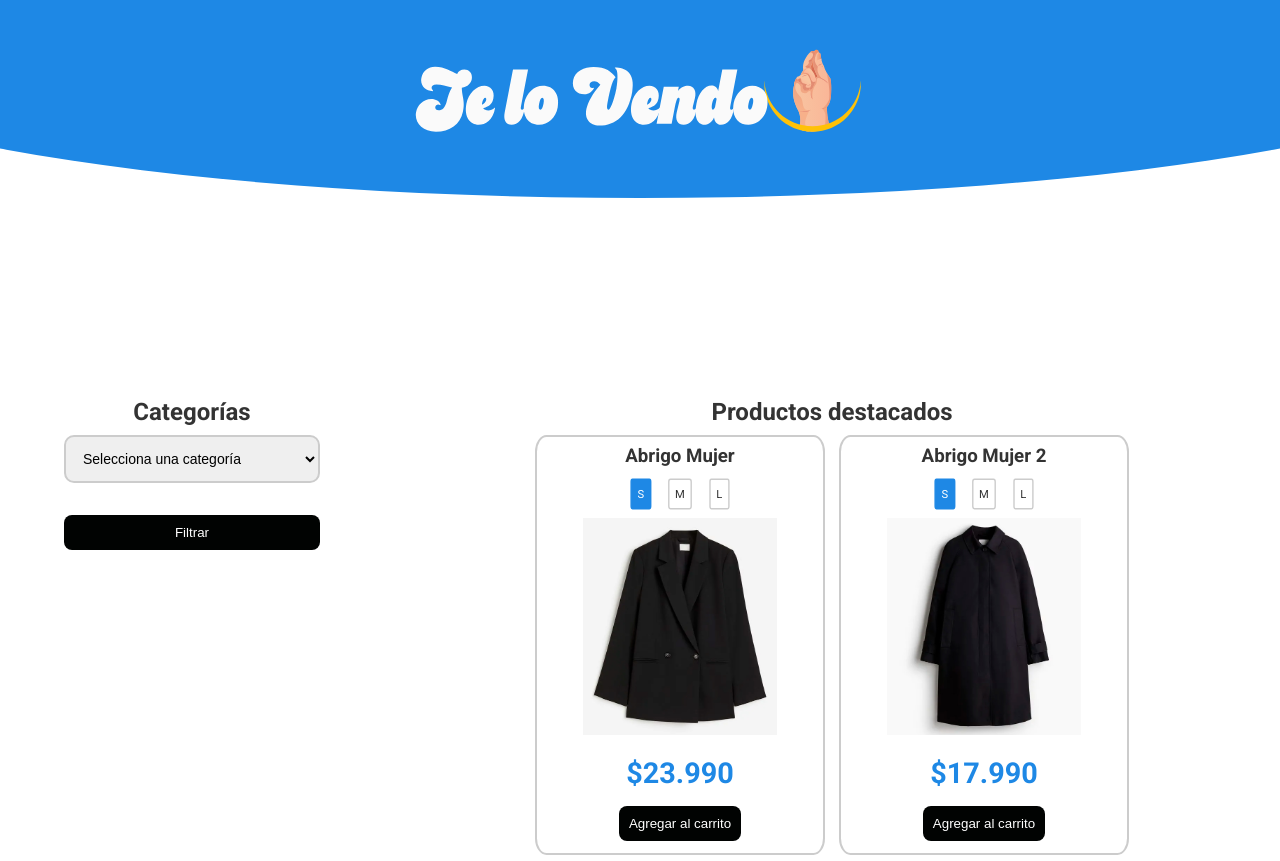
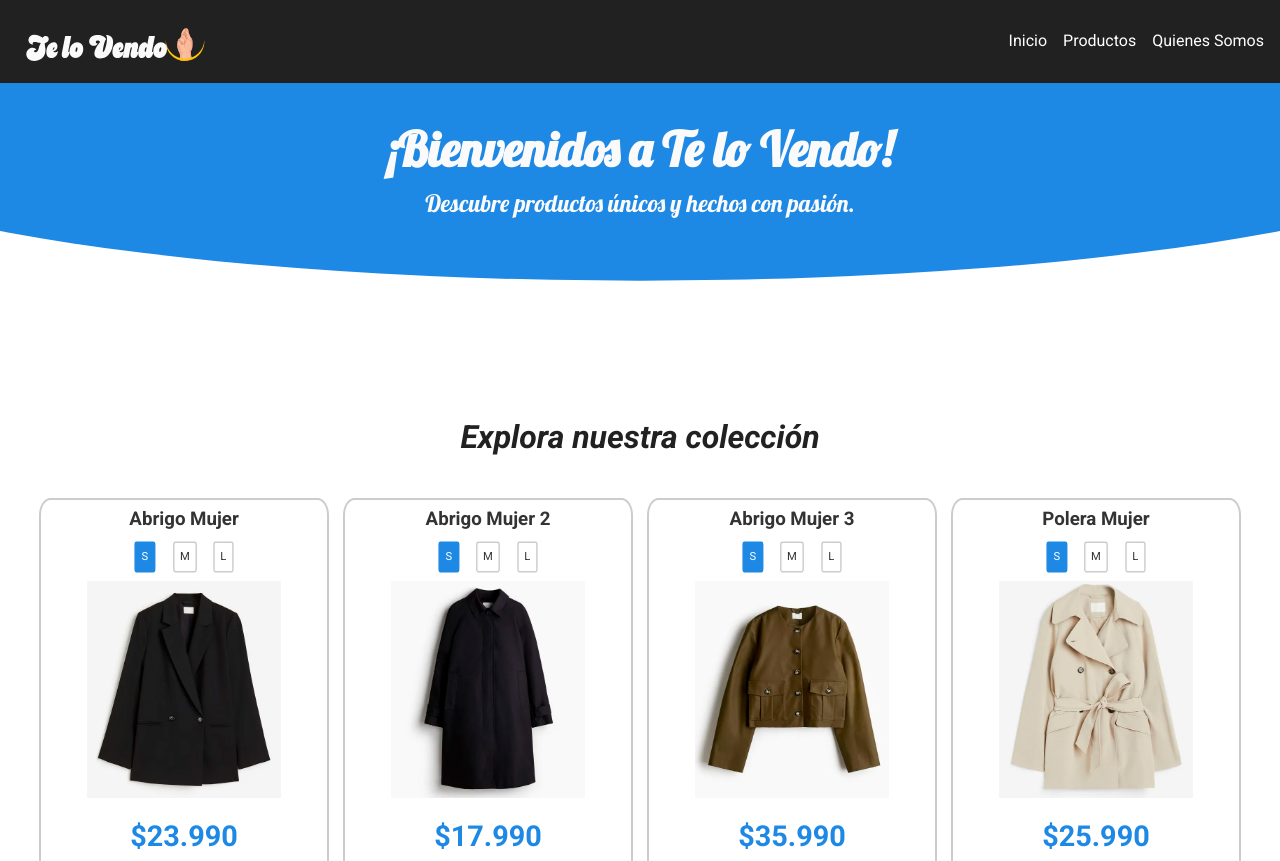
Before and after one commit to Gbus-1981/telovendo, a plain HTML site: page index.html in a window 1280 px wide. Shown: the top 861 px of the page. Drawn offline with Linux system fonts and the light colour scheme.

Commit message:
Ajuste a Tarea Grupal 1 Módulo 3

```diff
--- a/assets/css/base.css
+++ b/assets/css/base.css
@@ -7,12 +7,11 @@
     "wdth" 100;
 }
 
-.great-vibes-regular {
-    font-family: "Great Vibes", cursive;
+.lobster {
+    font-family: "Lobster", sans-serif;
     font-weight: 400;
     font-style: normal;
 }
-
 
 * {
     margin: 0;
--- a/assets/css/components.css
+++ b/assets/css/components.css
@@ -1,17 +1,57 @@
+/* Navegación */
 
+.nav {
+    display: flex;
+    justify-content: space-between;
+    align-items: center;
+    padding: 1rem;
+    background-color: #212121;
+    color: white;
+}
+
+.nav__logo {
+    max-width: 200px;
+}
+
+.nav__menu {
+    display: flex;
+    gap: 1rem;
+    list-style: none;
+    margin: 0;
+    padding: 0;
+}
+
+.nav__menu li a {
+    text-decoration: none;
+    color: white;
+}
+
+
+/* Hero */
 .hero__contenido {
-    font-family: "Roboto", sans-serif;
+    font-family: "Lobster";
     background-color: #1E88E5;
-    color: white;
+    color: #FAFAFA;
     padding: 20px;
     clip-path: ellipse(70% 50% at 50% 10%); /* Ajusta los valores para la curva */
     height: 330px; /* Ajusta la altura según tu diseño */
+}
+
+.hero__contenido h1 {
+    font-size: 3rem;
+    margin-top: 10px;
+
+}
+
+.hero__contenido p {
+    font-size: 1.5rem;
 }
 
 .hero__logo {
     max-width: 500px;
 }
 
+/* Catalogo */
 .catalogo {
     max-width: 1920px;
     display: grid;
@@ -35,9 +75,15 @@
     display: flex;
     flex-direction: column;
     justify-content: flex-start;
-    margin: 2rem;
-    padding: 2rem;
-    border-radius: 10px;
+    margin: 0;
+    padding: 0;
+}
+
+.productos__titulo {
+    font-style: italic;
+    color: #212121;
+    font-size: 2rem;
+    margin-bottom: 2rem;
 }
 
 .categorias__filtro select {
--- a/index.html
+++ b/index.html
@@ -7,35 +7,36 @@
     <link rel="preconnect" href="https://fonts.googleapis.com">
     <link rel="preconnect" href="https://fonts.gstatic.com" crossorigin>
     <link href="https://fonts.googleapis.com/css2?family=Roboto:ital,wght@0,100..900;1,100..900&display=swap" rel="stylesheet">
+    <link href="https://fonts.googleapis.com/css2?family=Lobster&display=swap" rel="stylesheet">
     <link rel="stylesheet" href="assets/css/base.css">
     <link rel="stylesheet" href="assets/css/layout.css">
     <link rel="stylesheet" href="assets/css/components.css">
+    <link rel="stylesheet" href="assets/css/variables.css">
 </head>
 <body>
-    <header></header>
+    <header>
+        <nav class="nav">
+            <img class="nav__logo" src="assets/img/Logotipo_TeloVendo.svg" alt="Logotipo Te lo Vendo">
+            <ul class="nav__menu">
+                <li><a href="#">Inicio</a></li>
+                <li><a href="#">Productos</a></li>
+                <li><a href="#">Quienes Somos</a></li>
+            </ul>
+        </nav>
+    </header>
 
     <main class="contenedor">
         <section class="hero">
             <div class="hero__contenido">
-                <img class="hero__logo" src="assets/img/Logotipo_TeloVendo.svg" alt="Logotipo Te lo Vendo">
+                <h1>¡Bienvenidos a Te lo Vendo!</h1>
+                <p>Descubre productos únicos y hechos con pasión.</p>
             </div>
         </section>
 
-        <section class="catalogo">
-            <section class="categorias">
-                <h2 class="categorias__titulo">Categorías</h2>
-                <div class="categorias__filtro">
-                    <select name="categoria" id="categoria">
-                        <option value="#" disabled selected>Selecciona una categoría</option>
-                        <option value="vestuario">Vestuario</option>
-                        <option value="accesorios">Accesorios</option>
-                    </select>
-                </div>
-                <button class="categorias__boton">Filtrar</button>
-            </section>
+
 
             <section class="productos">
-                <h2 class="productos__titulo">Productos destacados</h2>
+                <h2 class="productos__titulo">Explora nuestra colección</h2>
                 <div class="productos_grilla">
                     <article class="producto">
                         <h3 class="producto__titulo">Abrigo Mujer</h3>
@@ -108,24 +109,6 @@
 
         </section>
 
-        <section class="formulario">
-            <section class="formulario__contacto">
-                <h2>Contáctanos</h2>
-                <form action="#" method="post">
-                <label for="name">Nombre</label>
-                <input type="text" id="name" name="name" required />
-
-                <label for="email">Correo Electrónico</label>
-                <input type="email" id="email" name="email" required />
-
-                <label for="message">Mensaje</label>
-                <textarea id="message" name="message" rows="5" required></textarea>
-
-                <button type="submit">Enviar</button>
-                </form>
-            </section>
-        </section>
-
     </main>
     <footer></footer>
 </body>
```
Also changed, not shown: catalogo.html (added, +12 -0 lines), assets/css/variables.css (added), ficha.html (added), quienessomos.html (added).
